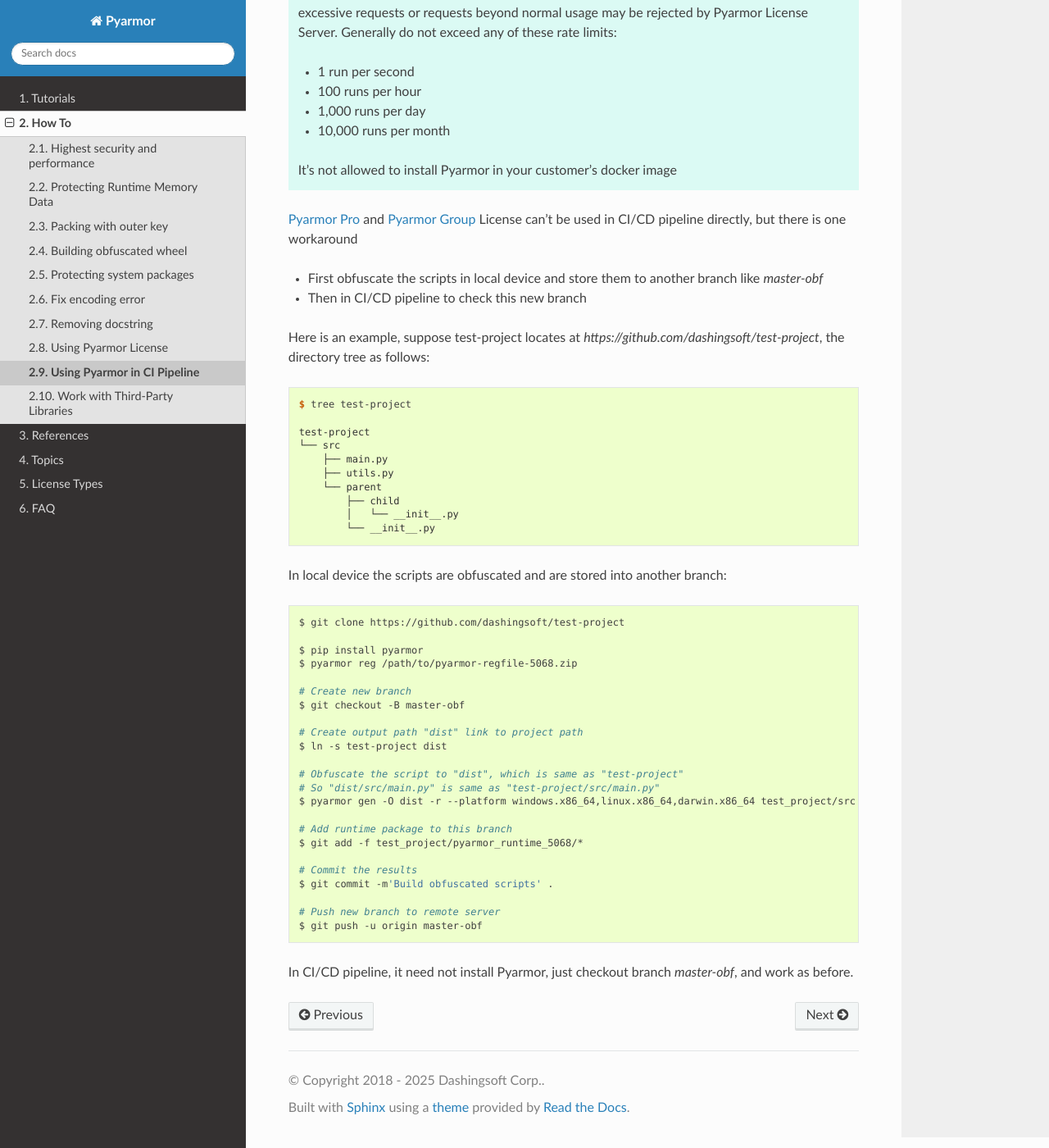
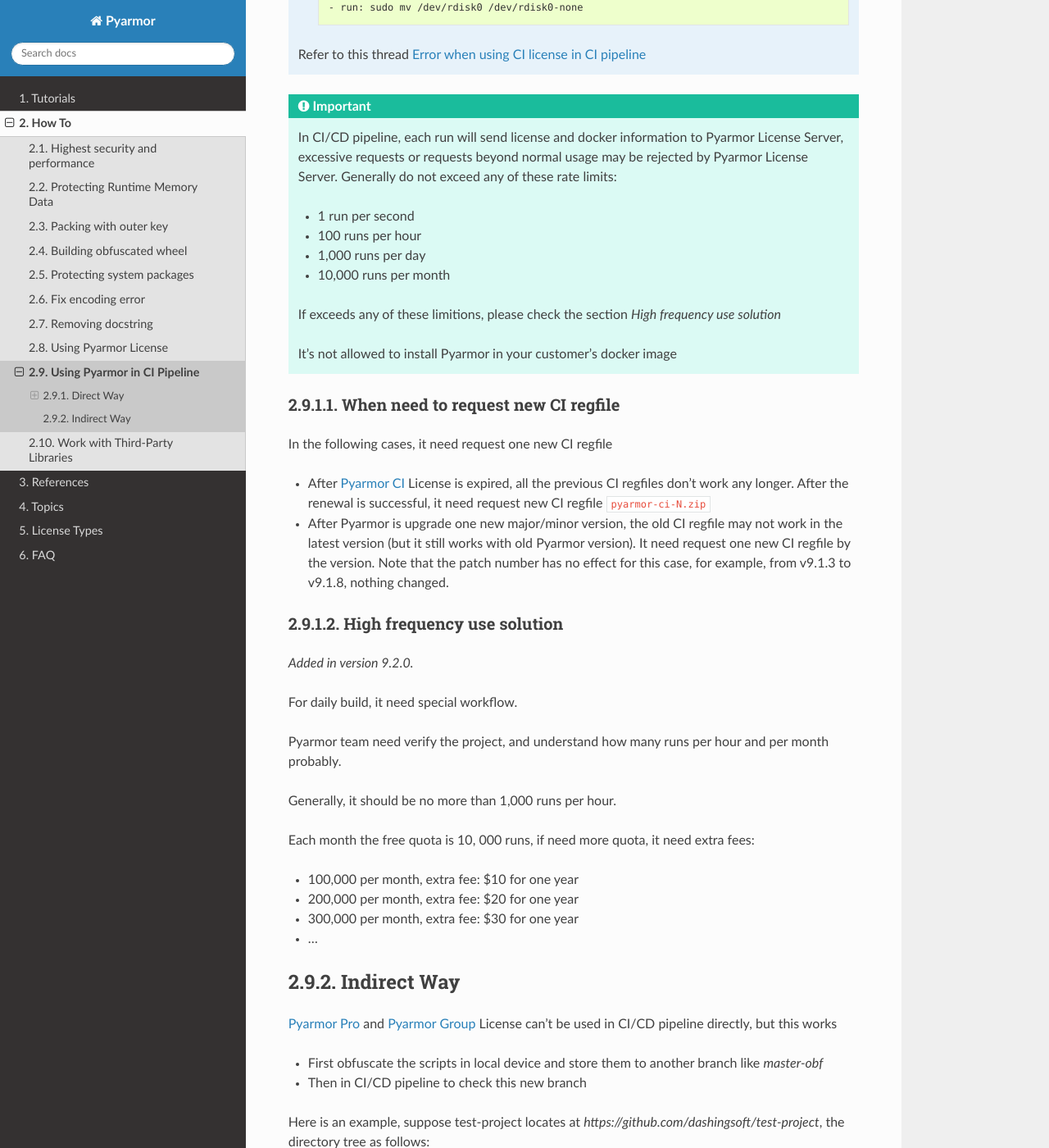
Before and after one commit to dashingsoft/pyarmor, a Sphinx documentation site: the page built from docs/how-to/ci.rst, in a window 1280 px wide and 1400 px high, scrolled down 1402 px. Shown: the whole window at 82% size. Built offline with Sphinx 7.4.7 and the Read the Docs theme 3.1.0, drawn with Linux system fonts in a browser that asks for light colours; some of the changed text lies outside the part shown.

Commit message:
Doc CI License usage with rate limits

```diff
--- a/docs/how-to/ci.rst
+++ b/docs/how-to/ci.rst
@@ -3,6 +3,14 @@
 ==============================
  Using Pyarmor in CI Pipeline
 ==============================
+
+There are 2 ways to use Pyarmor in CI/CD pipeline:
+
+- Direct way, it's simple, but only works for Trial, Basic and CI license, and there is rate limits
+- Indirect way, it need change the original build workflow, but works for any type license
+
+Direct Way
+==========
 
 **Trial Version** could be used in CI/CD pipeline by one step::
 
@@ -60,10 +68,40 @@
    - 1,000 runs per day
    - 10,000 runs per month
 
+   If exceeds any of these limitions, please check the section `High frequency use solution`
 
    It's not allowed to install Pyarmor in your customer's docker image
 
-:term:`Pyarmor Pro` and :term:`Pyarmor Group` License can't be used in CI/CD pipeline directly, but there is one workaround
+When need to request new CI regfile
+-----------------------------------
+
+In the following cases, it need request one new CI regfile
+
+- After :term:`Pyarmor CI` License is expired, all the previous CI regfiles don't work any longer. After the renewal is successful, it need request new CI regfile ``pyarmor-ci-N.zip``
+- After Pyarmor is upgrade one new major/minor version, the old CI regfile may not work in the latest version (but it still works with old Pyarmor version). It need request one new CI regfile by the version. Note that the patch number has no effect for this case, for example, from v9.1.3 to v9.1.8, nothing changed.
+
+High frequency use solution
+---------------------------
+
+.. versionadded:: 9.2.0
+
+For daily build, it need special workflow.
+
+Pyarmor team need verify the project, and understand how many runs per hour and per month probably.
+
+Generally, it should be no more than 1,000 runs per hour.
+
+Each month the free quota is 10, 000 runs, if need more quota, it need extra fees:
+
+- 100,000 per month, extra fee: $10 for one year
+- 200,000 per month, extra fee: $20 for one year
+- 300,000 per month, extra fee: $30 for one year
+- ...
+
+Indirect Way
+============
+
+:term:`Pyarmor Pro` and :term:`Pyarmor Group` License can't be used in CI/CD pipeline directly, but this works
 
 - First obfuscate the scripts in local device and store them to another branch like `master-obf`
 - Then in CI/CD pipeline to check this new branch
```
